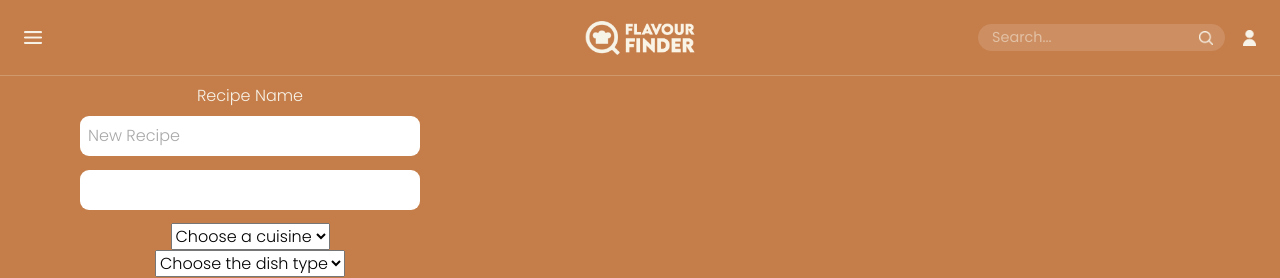
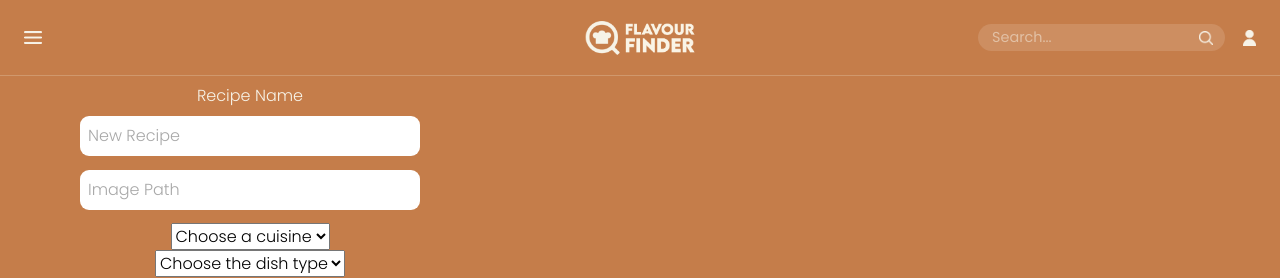
Before and after one commit to jillbmh/flavour-finder, a React (Create React App) app in the folder client/: page /recipes/create in a window 1280 px wide. Shown: the top 278 px of the page. Built offline with nearby package versions, Linux system fonts and the light colour scheme.

Commit message:
Added image input placeholder until we solve the cloudinary image upload

```diff
--- a/client/src/components/RecipeForm.js
+++ b/client/src/components/RecipeForm.js
@@ -65,7 +65,7 @@ export default function RecipeForm() {
         <input placeholder='New Recipe' {...register('title', { required: true })} />
         {/* {errors.username && <span>Username is required</span>} */}
         {/* <input type='file' accept='image/png, image/jpeg, image/jpg' {...register('image', { required: false })} /> */}
-        <input type='text' {...register('image', { required: true })} />
+        <input type='text' placeholder='Image Path' {...register('image', { required: true })} />
         <select {...register('cuisine', { required: true })}>
           <option value='' disabled>
             Choose a cuisine
```
